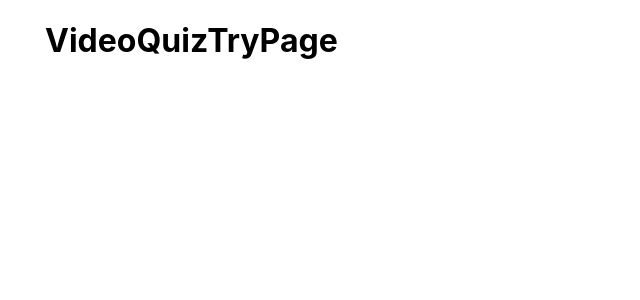
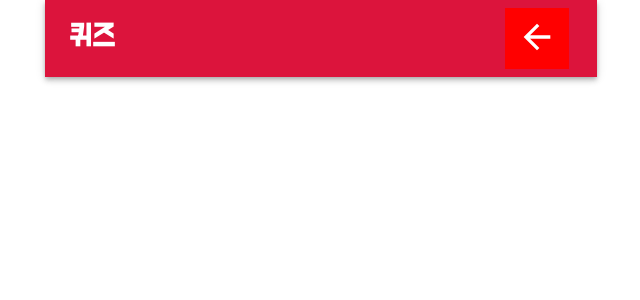
Before and after one commit to logicdrive/toyKiwi, a React (Create React App) app in the folder frontend/: page /video/quiz/try in a window 1280 px wide. Shown: the top 300 px of the page, without its empty margins (319-959 px from the left). Built offline with nearby package versions, Linux system fonts and the light colour scheme.

Commit message:
Feat: 기본 Nav 구성요소 추가

```diff
--- a/frontend/src/video/edit/list/VideoEditListPage.js
+++ b/frontend/src/video/edit/list/VideoEditListPage.js
@@ -1,15 +1,14 @@
 import React, { useState, useContext, useEffect } from 'react';
 import axios from 'axios';
-import AppBar from '@mui/material/AppBar';
-import { Link as RouterLink, useNavigate } from 'react-router-dom';
+import { useNavigate } from 'react-router-dom';
 import { Container, Toolbar, Link, Button, Typography, TextField,
-    Dialog, DialogTitle, DialogContent, DialogActions, Card, CardContent, Grid, CardMedia, IconButton, Menu, MenuItem } from '@mui/material';
-import FileUploadIcon from '@mui/icons-material/FileUpload';
-import { AlertPopupContext } from "../../../_global/alertPopUp/AlertPopUpContext"
+    Dialog, DialogTitle, DialogContent, DialogActions, Card, CardContent, Grid, CardMedia, IconButton, Menu, MenuItem, AppBar } from '@mui/material';
+import { AlertPopupContext } from '../../../_global/alertPopUp/AlertPopUpContext'
 import APIConfig from '../../../APIConfig';
 import HourglassEmptyIcon from '@mui/icons-material/HourglassEmpty';
 import MoreVertIcon from '@mui/icons-material/MoreVert';
 import DeleteIcon from '@mui/icons-material/Delete';
+import FileUploadIcon from '@mui/icons-material/FileUpload';
 
 const VideoEditListPage = () => {
     const { addAlertPopUp } = useContext(AlertPopupContext);
@@ -70,7 +69,7 @@
                 console.error("업로된 동영상 목록을 가져오는 과정에서 오류가 발생했습니다!", error);
             }
         })()
-    }, [])
+    }, [addAlertPopUp])
 
     const videoStatusMap = {
         "VideoUploadRequested": "비디오 업로드중...[1/5]",
@@ -122,11 +121,11 @@
         <AppBar position="static" style={{backgroundColor:"crimson"}}>
             <Container maxWidth="lg">
                 <Toolbar disableGutters>
-                    <Link component={RouterLink} to="/" variant="h5" underline="none" sx={{color: "white", fontWeight: "bolder", fontFamily: "BMDfont", flexGrow: 1}}>
+                    <Link variant="h5" underline="none" sx={{color: "white", fontWeight: "bolder", fontFamily: "BMDfont", flexGrow: 1, cursor: "default"}}>
                         학습 동영상 목록
                     </Link>
 
-                    <Link component={RouterLink} sx={{backgroundColor: "red", margin: 1, position: "relative", left: 4}}>
+                    <Link sx={{backgroundColor: "red", margin: 1, position: "relative", left: 4}}>
                         <Button onClick={onVideoUploadButtonClicked}>
                             <Typography sx={{color: "white", fontWeight: "bolder", fontFamily: "BMDfont", position: "relative", top: 3}}>
                                 <FileUploadIcon sx={{fontSize: 40}}/>
--- a/frontend/src/video/quiz/try/VideoQuizTryPage.js
+++ b/frontend/src/video/quiz/try/VideoQuizTryPage.js
@@ -1,11 +1,35 @@
 import React from 'react';
+import { useSearchParams } from 'react-router-dom';
+import { Container, Toolbar, Link, Button, Typography, TextField,
+    Dialog, DialogTitle, DialogContent, DialogActions, Card, CardContent, Grid, CardMedia, IconButton, Menu, MenuItem, AppBar } from '@mui/material';
+import { Link as RouterLink, useNavigate } from 'react-router-dom';
+import ArrowBackIcon from '@mui/icons-material/ArrowBack';
 
 const VideoQuizTryPage = () => {
+    const [queryParameters] = useSearchParams()
+    const navigate = useNavigate();
+
     return (
         <>
-            <h1>
-                VideoQuizTryPage
-            </h1>
+        <AppBar position="static" style={{backgroundColor:"crimson"}}>
+            <Container maxWidth="lg">
+                <Toolbar disableGutters>
+                    <Link variant="h5" underline="none" sx={{color: "white", fontWeight: "bolder", fontFamily: "BMDfont", flexGrow: 1, cursor: "default"}}>
+                        퀴즈
+                    </Link>
+
+                    <Link sx={{backgroundColor: "red", margin: 1, position: "relative", left: 4}}>
+                        <Button onClick={() => {
+                            navigate("/video/edit/list")
+                        }}>
+                            <Typography sx={{color: "white", fontWeight: "bolder", fontFamily: "BMDfont", position: "relative", top: 3}}>
+                                <ArrowBackIcon sx={{fontSize: 40}}/>
+                            </Typography>
+                        </Button>
+                    </Link>
+                </Toolbar>
+            </Container>
+        </AppBar>
         </>
     );
 }
```
